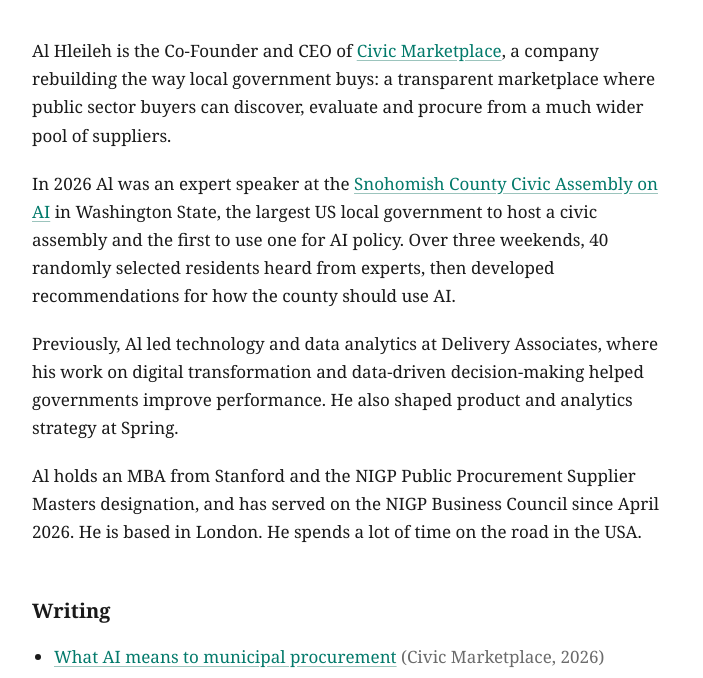
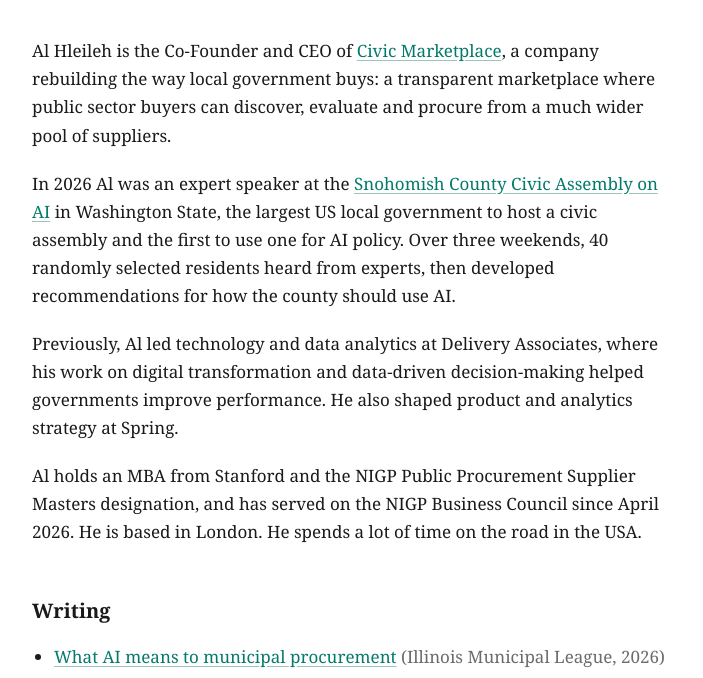
Before and after one commit to alhassan/alhleileh.com, a plain HTML site: page index.html in a window 1280 px wide. Shown: the part 118-796 px from the top of the page, without its empty margins (288-991 px from the left). Drawn offline with Linux system fonts and the light colour scheme.

Commit message:
Update index.html

```diff
--- a/index.html
+++ b/index.html
@@ -106,7 +106,7 @@
 
   <h2>Writing</h2>
   <ul>
-    <li><a href="https://www.civicmarketplace.com/news/what-ai-means-to-municipal-procurement">What AI means to municipal procurement</a> <span class="meta">(Civic Marketplace, 2026)</span></li>
+    <li><a href="https://www.iml.org/page.cfm?key=35803&amp;parent=5846">What AI means to municipal procurement</a> <span class="meta">(Illinois Municipal League, 2026)</span></li>
     <li><a href="https://www.transformgov.org/blog/budgeting-for-ai-how-local-governments-can-avoid-the-token-pricing-trap">Budgeting for AI: How local governments can avoid the token-pricing trap</a> <span class="meta">(Alliance for Innovation, 2026)</span></li>
     <li><a href="https://www.civicmarketplace.com/news/from-vision-to-velocity-what-i-learned-at-afi-2025-vision-council">From Vision to Velocity: What I learned at AFI's 2025 Vision Council</a> <span class="meta">(Civic Marketplace, 2025)</span></li>
     <li><a href="https://www.civicmarketplace.com/news/london-calling-prototyping-the-future-of-agency-services">London Calling: prototyping the future of agency services</a> <span class="meta">(Civic Marketplace, 2025)</span></li>
```
